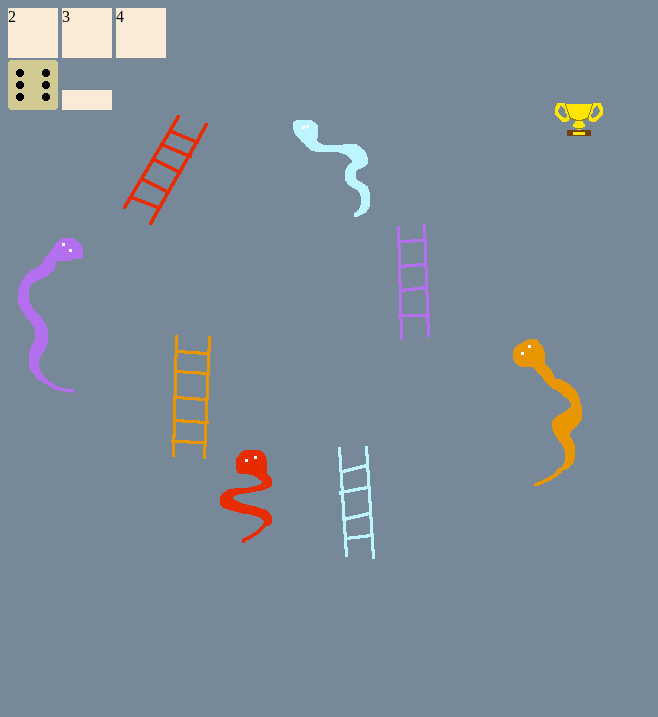
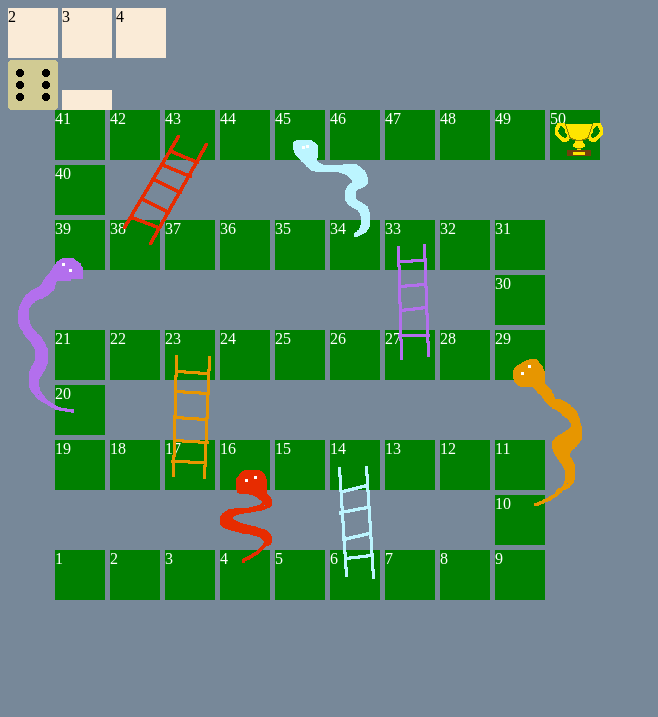
Before and after one commit to IvoBergen/2022p2flex, a plain HTML site: page index.html in a window 1280 px wide. Shown: the whole page, without its empty margins (0-658 px from the left). Drawn offline with Linux system fonts and the light colour scheme.

Commit message:
t/m les 9 gemaakt!

```diff
--- a/index.html
+++ b/index.html
@@ -1,30 +1,28 @@
 <!DOCTYPE html>
 <html lang="en">
-<head>
-    <meta charset="UTF-8">
-    <link rel="stylesheet" href="style.css">
-    <script type="text/javascript" src="index.js"></script>
-</head>
-<body>
+    <head>
+        <meta charset="UTF-8">
+        <link rel="stylesheet" href="style.css">
+        <script type="text/javascript" src="index.js"></script>
+    </head>
+<body onload="init()">
     <div class="selectplayers">
         <div class="amountButton">2</div>
         <div class="amountButton">3</div>
         <div class="amountButton">4</div>
     </div>
-
     <div class="main">
-
         <div class="ui">
             <div class="roll"></div>
             <div class="playerturn"></div>
         </div>
-
-        <div class="board"></div>
-        <div class="boardoverlay"></div>
+    <div class="board">
+    </div>
         <div class="pawn pawn0"></div>
         <div class="pawn pawn1"></div>
         <div class="pawn pawn2"></div>
         <div class="pawn pawn3"></div>
+        <div class="boardoverlay"></div>
     </div>
 
     <div class="winner"></div>
--- a/index.js
+++ b/index.js
@@ -1,4 +1,3 @@
-
 class Player
 {
     constructor(index)
@@ -7,11 +6,9 @@ class Player
         this.atTile = 0;
         this.pawn = document.getElementsByClassName("pawn" + index)[0];
         this.pawn.style.display = "block";
-
     }
 }
-
-class tile
+class Tile
 {
     constructor(div)
     {
@@ -19,22 +16,98 @@ class tile
         this.goto = -1;
     }
 }
-
 class Game
 {
-    consturctor()
+    constructor(div)
     {
-        this.selectplayersDiv = document.getElementsByClassName("selectplayers")[0];
+        this.selectplayersDiv = document.getElementsByClassName("selectPlayers")[0];
         this.winnerDiv = document.getElementsByClassName("winner")[0];
-        this.playerturnDiv = document.getElementsByClassName("playerturn")[0];
+        this.playerturnDiv = document.getElementsByClassName("playerTurn")[0];
         this.rollDiv = document.getElementsByClassName("roll")[0];
         this.mainDiv = document.getElementsByClassName("main")[0];
         this.boardDiv = document.getElementsByClassName("board")[0];
-        this.boardoverlayDiv = document.getElementsByClassName("boardoverlay")[0];
+        this.boardoverlayDiv = document.getElementsByClassName("selectPlayers")[0];
 
-        this.tile = [];
+        this.tiles = [];
         this.players = [];
-        this.playerturn = 0;
+        this.playerTurn = 0;
+        this.setupBoard();
+    }
+    setupBoard()
+    {
+        let path = [1, 1, 1, 1, 1, 1, 1, 1, 1, 0, 0, 3, 3, 3, 3, 3, 3, 3, 3, 0, 0, 1, 1, 1, 1, 1, 1, 1, 1, 0, 0, 3, 3, 3, 3, 3, 3, 3, 3, 0, 0, 1, 1, 1, 1, 1, 1, 1, 1, 1]
+        let x = 0;
+        let y = 10;
+        let tileSize = 55;
+        for (var i = 0; i < path.length; i++)
+        {
+            let cmd = path[i];
+            //right movement map
+            if(cmd == 1){
+                x++;
+            }
+            // left movement map
+            else if (cmd == 3){
+                x--;
+            }
+            // up movement map
+            else if (cmd == 0){
+                y--;
+            }
+            let div = this.makeBoardDiv(x * tileSize ,y * tileSize,i+1)
+            let tile = new Tile(div);
+            this.tiles.push(tile);
+
+        }
+        this.setupGotos();
     }
 
+    setupGotos()
+    {   //let op! deze tegelnummers beginnen 1
+        let goto = [[6, 14], [16, 4], [17, 23], [27, 33], [29, 10], [38, 43], [39, 20], [45, 34]];
+        for (var i = 0; i < goto.length; i++)
+        {
+            let element = goto[i];
+            let start = element[0] - 1;
+            let end = element[1] - 1;
+
+            let tile = this.tiles[start];
+            tile.goto = end;
+        }
+    }
+    start(amountOfPlayers)
+    {
+
+    }
+    moveToNextPlayer()
+    {
+
+    }
+    draw()
+    {
+
+    }
+    roll()
+    {
+
+    }
+    setPawn(playerI, atTile)
+    {
+
+    }
+    makeBoardDiv(x,y,tileDisplayNumber)
+    {
+        let div = document.createElement("div");
+        div.className = "tile";
+        div.style.left = x + "px";
+        div.style.top = y + "px";
+        div.textContent = tileDisplayNumber;
+        this.boardDiv.appendChild(div);
+
+        return div;
+    }
 }
+function init()
+{
+    let game = new Game();
+}
--- a/style.css
+++ b/style.css
@@ -40,7 +40,7 @@ body{
     height:600px;
 }
 .boardoverlay{
-    top:50px;
+    top:70px;
     position:absolute;
     background-image: url(img/snakes.png);
     width:600px;
```
